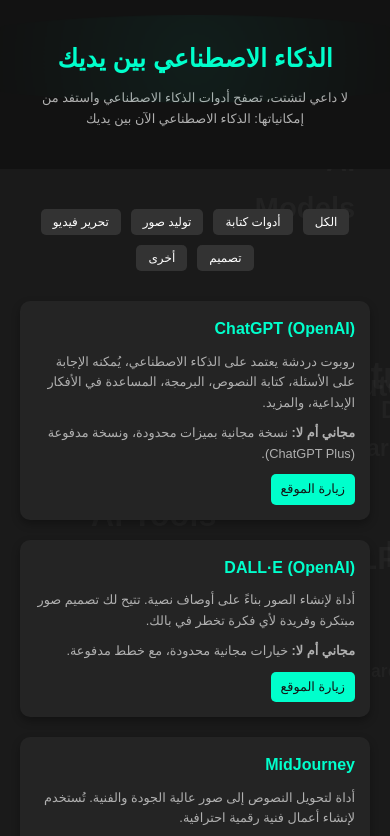
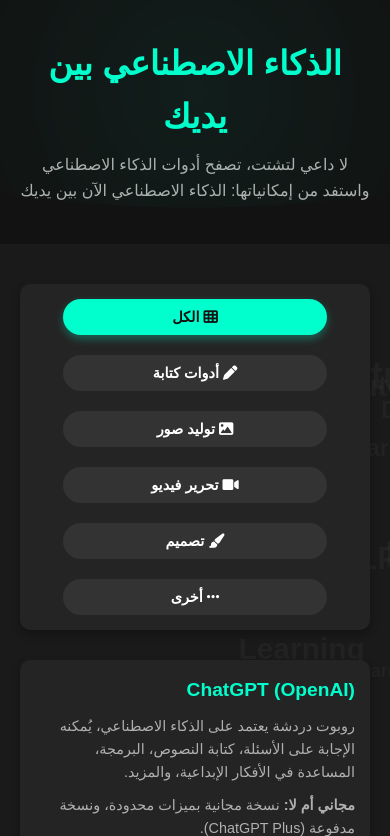
Before and after one commit to SWE-M/AI-websites, a plain HTML site: page index.html in a window 390 px wide. Both pictures are taken after a click on the button "الكل". Shown: the top 836 px of the page. Drawn offline with Linux system fonts and the light colour scheme.

Commit message:
Update index.html

```diff
--- a/index.html
+++ b/index.html
@@ -9,6 +9,7 @@
     <meta name="author" content="اسمك أو اسم شركتك">
     <meta name="robots" content="index, follow">
     <link rel="canonical" href="https://www.example.com" />
+    <link rel="stylesheet" href="https://cdnjs.cloudflare.com/ajax/libs/font-awesome/6.0.0-beta3/css/all.min.css">
     <style>
         /* التصميم العام */
         body {
@@ -18,7 +19,7 @@
             padding: 0;
             line-height: 1.6;
             color: #e0e0e0;
-            text-align: right; /* محاذاة النصوص لليمين */
+            text-align: right;
             position: relative;
             overflow-x: hidden;
         }
@@ -33,7 +34,7 @@
         }
 
         header h1 {
-            font-size: 2rem; /* حجم أصغر للجوال */
+            font-size: 2rem;
             margin: 0;
             color: #00ffcc;
             position: relative;
@@ -55,7 +56,7 @@
         }
 
         header p {
-            font-size: 1rem; /* حجم أصغر للجوال */
+            font-size: 1rem;
             margin: 10px 0 0;
             color: #b0b0b0;
             animation: fadeIn 2s ease-in-out;
@@ -108,16 +109,20 @@
             margin: 20px auto;
             padding: 20px;
             position: relative;
-            z-index: 1; /* لجعل المحتوى فوق الخلفية */
+            z-index: 1;
         }
 
-        /* تصنيفات */
+        /* تصنيفات حديثة */
         .categories {
             display: flex;
             justify-content: center;
             flex-wrap: wrap;
             gap: 10px;
             margin-bottom: 30px;
+            padding: 10px;
+            background-color: #242424;
+            border-radius: 10px;
+            box-shadow: 0 4px 8px rgba(0, 0, 0, 0.3);
         }
 
         .categories button {
@@ -125,21 +130,43 @@
             background-color: #333333;
             color: #ffffff;
             border: none;
-            border-radius: 5px;
+            border-radius: 25px;
             cursor: pointer;
-            transition: background-color 0.3s ease;
-            font-size: 0.9rem; /* حجم أصغر للجوال */
+            transition: all 0.3s ease;
+            font-size: 0.9rem;
+            font-weight: bold;
+            text-transform: uppercase;
         }
 
         .categories button:hover {
             background-color: #00ffcc;
             color: #121212;
+            transform: translateY(-3px);
+            box-shadow: 0 4px 8px rgba(0, 255, 204, 0.2);
+        }
+
+        .categories button.active {
+            background-color: #00ffcc;
+            color: #121212;
+            box-shadow: 0 4px 8px rgba(0, 255, 204, 0.3);
+        }
+
+        @media (max-width: 768px) {
+            .categories {
+                flex-direction: column;
+                align-items: center;
+            }
+
+            .categories button {
+                width: 80%;
+                margin: 5px 0;
+            }
         }
 
         /* كروت المواقع */
         .sites-grid {
             display: grid;
-            grid-template-columns: repeat(auto-fit, minmax(250px, 1fr)); /* تكيف مع الشاشات الصغيرة */
+            grid-template-columns: repeat(auto-fit, minmax(250px, 1fr));
             gap: 20px;
         }
 
@@ -149,8 +176,8 @@
             box-shadow: 0 4px 8px rgba(0, 0, 0, 0.3);
             overflow: hidden;
             transition: transform 0.3s ease, box-shadow 0.3s ease;
-            padding: 15px; /* تباعد أصغر للجوال */
-            text-align: right; /* محاذاة النصوص داخل الكروت لليمين */
+            padding: 15px;
+            text-align: right;
         }
 
         .site-card:hover {
@@ -159,26 +186,26 @@
         }
 
         .site-card h2 {
-            font-size: 1.2rem; /* حجم أصغر للجوال */
+            font-size: 1.2rem;
             margin: 0 0 10px;
             color: #00ffcc;
         }
 
         .site-card p {
-            font-size: 0.9rem; /* حجم أصغر للجوال */
+            font-size: 0.9rem;
             color: #b0b0b0;
             margin: 0 0 10px;
         }
 
         .site-card a {
             display: inline-block;
-            padding: 8px 16px; /* حجم أصغر للجوال */
+            padding: 8px 16px;
             background-color: #00ffcc;
             color: #121212;
             text-decoration: none;
             border-radius: 5px;
             transition: background-color 0.3s ease;
-            font-size: 0.9rem; /* حجم أصغر للجوال */
+            font-size: 0.9rem;
         }
 
         .site-card a:hover {
@@ -187,7 +214,7 @@
 
         /* إعلانات */
         .ad {
-            margin: 20px auto; /* تباعد أقل للجوال */
+            margin: 20px auto;
             padding: 15px;
             background-color: #242424;
             border-radius: 10px;
@@ -201,24 +228,24 @@
             color: #b0b0b0;
             text-align: center;
             padding: 15px;
-            margin-top: 20px; /* تباعد أقل للجوال */
+            margin-top: 20px;
             position: relative;
-            z-index: 1; /* لجعل التذييل فوق الخلفية */
+            z-index: 1;
         }
 
         footer p {
             margin: 0;
-            font-size: 0.9rem; /* حجم أصغر للجوال */
+            font-size: 0.9rem;
         }
 
         /* رابط تواصل معنا */
         .contact-link {
             text-align: center;
-            margin: 20px 0; /* تباعد أقل للجوال */
+            margin: 20px 0;
         }
 
         .contact-link a {
-            font-size: 1.2rem; /* حجم أصغر للجوال */
+            font-size: 1.2rem;
             color: #00ffcc;
             text-decoration: none;
             transition: color 0.3s ease;
@@ -244,8 +271,8 @@
         }
 
         .loader-circle {
-            width: 60px; /* حجم أصغر للجوال */
-            height: 60px; /* حجم أصغر للجوال */
+            width: 60px;
+            height: 60px;
             border: 6px solid #e0e0e0;
             border-top: 6px solid #00ffcc;
             border-radius: 50%;
@@ -254,7 +281,7 @@
 
         .loader-text {
             position: absolute;
-            font-size: 20px; /* حجم أصغر للجوال */
+            font-size: 20px;
             font-weight: bold;
             color: #00ffcc;
             animation: fadeIn 2s ease-in-out;
@@ -273,17 +300,17 @@
             width: 100%;
             height: 100%;
             overflow: hidden;
-            z-index: -1; /* لجعلها في الخلفية */
+            z-index: -1;
         }
 
         .background-element {
             position: absolute;
-            color: rgba(255, 255, 255, 0.05); /* لون شبه شفاف */
-            font-size: 1rem; /* حجم أصغر للجوال */
+            color: rgba(255, 255, 255, 0.05);
+            font-size: 1rem;
             font-weight: bold;
-            user-select: none; /* منع المستخدم من تحديد النص */
-            opacity: 0.7; /* شفافية */
-            animation: float 20s infinite ease-in-out; /* حركة أبطأ */
+            user-select: none;
+            opacity: 0.7;
+            animation: float 20s infinite ease-in-out;
         }
 
         @keyframes float {
@@ -292,71 +319,6 @@
             50% { transform: translate(-15vw, 15vh); }
             75% { transform: translate(10vw, -20vh); }
             100% { transform: translate(0, 0); }
-        }
-
-        /* استعلامات الوسائط للتجاوب */
-        @media (max-width: 768px) {
-            header h1 {
-                font-size: 1.8rem; /* حجم أصغر للجوال */
-            }
-
-            header p {
-                font-size: 0.9rem; /* حجم أصغر للجوال */
-            }
-
-            .categories button {
-                font-size: 0.8rem; /* حجم أصغر للجوال */
-                padding: 8px 16px;
-            }
-
-            .site-card h2 {
-                font-size: 1.1rem; /* حجم أصغر للجوال */
-            }
-
-            .site-card p {
-                font-size: 0.85rem; /* حجم أصغر للجوال */
-            }
-
-            .site-card a {
-                font-size: 0.85rem; /* حجم أصغر للجوال */
-                padding: 6px 12px;
-            }
-
-            .contact-link a {
-                font-size: 1rem; /* حجم أصغر للجوال */
-            }
-        }
-
-        @media (max-width: 480px) {
-            header h1 {
-                font-size: 1.5rem; /* حجم أصغر للجوال */
-            }
-
-            header p {
-                font-size: 0.8rem; /* حجم أصغر للجوال */
-            }
-
-            .categories button {
-                font-size: 0.75rem; /* حجم أصغر للجوال */
-                padding: 6px 12px;
-            }
-
-            .site-card h2 {
-                font-size: 1rem; /* حجم أصغر للجوال */
-            }
-
-            .site-card p {
-                font-size: 0.8rem; /* حجم أصغر للجوال */
-            }
-
-            .site-card a {
-                font-size: 0.8rem; /* حجم أصغر للجوال */
-                padding: 5px 10px;
-            }
-
-            .contact-link a {
-                font-size: 0.9rem; /* حجم أصغر للجوال */
-            }
         }
     </style>
 </head>
@@ -379,12 +341,24 @@
     <div class="container">
         <!-- تصنيفات -->
         <div class="categories">
-            <button onclick="showAll()">الكل</button>
-            <button onclick="filterCategory('كتابة')">أدوات كتابة</button>
-            <button onclick="filterCategory('صور')">توليد صور</button>
-            <button onclick="filterCategory('فيديو')">تحرير فيديو</button>
-            <button onclick="filterCategory('تصميم')">تصميم</button>
-            <button onclick="filterCategory('أخرى')">أخرى</button>
+            <button onclick="showAll()">
+                <i class="fas fa-th"></i> الكل
+            </button>
+            <button onclick="filterCategory('كتابة')">
+                <i class="fas fa-pen"></i> أدوات كتابة
+            </button>
+            <button onclick="filterCategory('صور')">
+                <i class="fas fa-image"></i> توليد صور
+            </button>
+            <button onclick="filterCategory('فيديو')">
+                <i class="fas fa-video"></i> تحرير فيديو
+            </button>
+            <button onclick="filterCategory('تصميم')">
+                <i class="fas fa-paint-brush"></i> تصميم
+            </button>
+            <button onclick="filterCategory('أخرى')">
+                <i class="fas fa-ellipsis-h"></i> أخرى
+            </button>
         </div>
 
         <!-- كروت المواقع -->
@@ -586,23 +560,40 @@
         // دالة لعرض جميع المواقع
         function showAll() {
             const sites = document.querySelectorAll('.site-card');
-            sites.forEach(site => site.style.display = 'block');
+            const buttons = document.querySelectorAll('.categories button');
+
+            buttons.forEach(button => button.classList.remove('active'));
+            const activeButton = document.querySelector(`.categories button[onclick*="showAll"]`);
+            if (activeButton) {
+                activeButton.classList.add('active');
+            }
+
+            sites.forEach(site => {
+                site.style.display = 'block';
+                site.style.animation = 'fadeIn 0.5s ease-in-out';
+            });
         }
 
         // دالة لتصفية المواقع حسب التصنيف
         function filterCategory(category) {
             const sites = document.querySelectorAll('.site-card');
+            const buttons = document.querySelectorAll('.categories button');
+
+            buttons.forEach(button => button.classList.remove('active'));
+            const activeButton = document.querySelector(`.categories button[onclick*="${category}"]`);
+            if (activeButton) {
+                activeButton.classList.add('active');
+            }
+
             sites.forEach(site => {
-                if (site.getAttribute('data-category') === category) {
+                if (category === 'الكل' || site.getAttribute('data-category') === category) {
                     site.style.display = 'block';
+                    site.style.animation = 'fadeIn 0.5s ease-in-out';
                 } else {
                     site.style.display = 'none';
                 }
             });
         }
-
-        // عرض جميع المواقع افتراضيًا
-        showAll();
 
         // تأثير الكتابة
         const text = "الذكاء الاصطناعي بين يديك";
@@ -613,9 +604,8 @@
             if (index < text.length) {
                 typingText.textContent += text.charAt(index);
                 index++;
-                setTimeout(typeWriter, 100); // سرعة الكتابة (100 مللي ثانية لكل حرف)
+                setTimeout(typeWriter, 100);
             } else {
-                // بعد اكتمال الكتابة، نضيف تأثير التموج
                 typingText.style.animation = 'ripple 3s infinite ease-in-out';
             }
         }
@@ -633,16 +623,16 @@
 
         function createBackgroundElements() {
             const container = document.getElementById('background-elements');
-            const numElements = 20; // عدد أقل من العناصر
+            const numElements = 20;
 
             for (let i = 0; i < numElements; i++) {
                 const element = document.createElement('div');
                 element.classList.add('background-element');
-                element.textContent = words[Math.floor(Math.random() * words.length)]; // اختيار كلمة عشوائية
-                element.style.left = `${Math.random() * 100}vw`; // توزيع أفقي عشوائي
-                element.style.top = `${Math.random() * 100}vh`; // توزيع عمودي عشوائي
-                element.style.animationDuration = `${Math.random() * 20 + 10}s`; // حركة أبطأ
-                element.style.fontSize = `${Math.random() * 1.5 + 1}rem`; // حجم الخط
+                element.textContent = words[Math.floor(Math.random() * words.length)];
+                element.style.left = `${Math.random() * 100}vw`;
+                element.style.top = `${Math.random() * 100}vh`;
+                element.style.animationDuration = `${Math.random() * 20 + 10}s`;
+                element.style.fontSize = `${Math.random() * 1.5 + 1}rem`;
                 container.appendChild(element);
             }
         }
```
